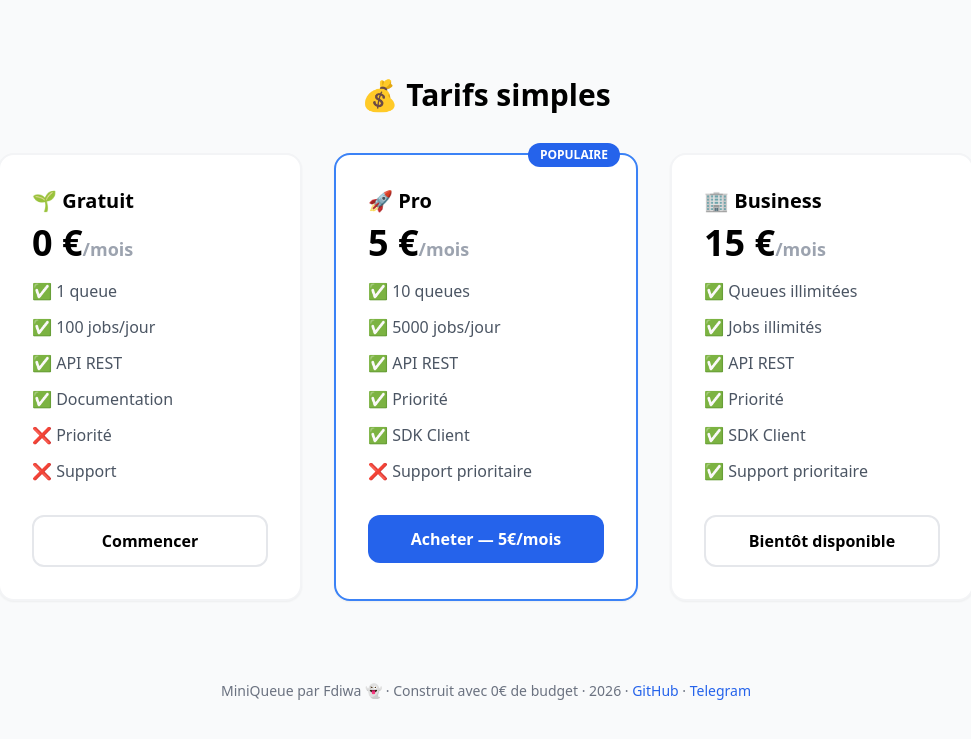
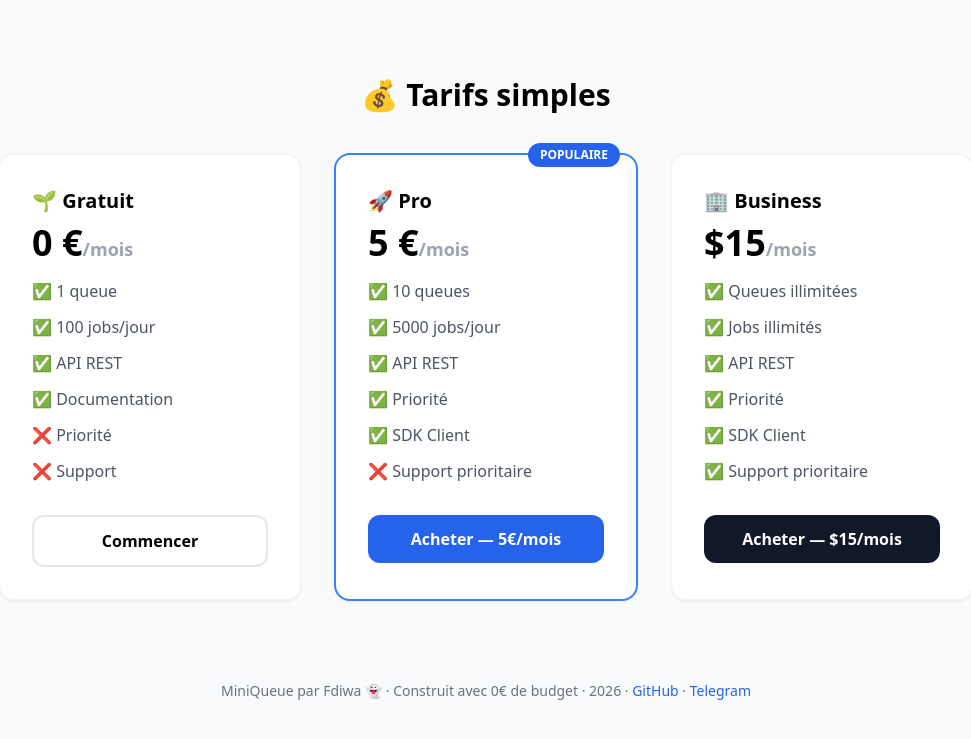
Before and after one commit to fdiwa-dev/miniqueue, a website: page landing/index.html in a window 1280 px wide. Shown: the part 1143-1882 px from the top of the page, without its empty margins (154-1125 px from the left). Drawn offline with nearby package versions, Linux system fonts and the light colour scheme.

Commit message:
💳 Lien Business Lemon Squeezy ajouté

```diff
--- a/landing/index.html
+++ b/landing/index.html
@@ -116,7 +116,7 @@
         <!-- Enterprise -->
         <div class="bg-white rounded-2xl p-8 shadow-sm border-2 border-gray-100">
           <h3 class="text-xl font-bold mb-2">🏢 Business</h3>
-          <p class="text-4xl font-bold mb-4">15 €<span class="text-lg text-gray-400">/mois</span></p>
+          <p class="text-4xl font-bold mb-4">$15<span class="text-lg text-gray-400">/mois</span></p>
           <ul class="space-y-3 mb-8 text-gray-600">
             <li>✅ Queues illimitées</li>
             <li>✅ Jobs illimités</li>
@@ -125,8 +125,8 @@
             <li>✅ SDK Client</li>
             <li>✅ Support prioritaire</li>
           </ul>
-          <a href="#" onclick="alert('🔜 Bientôt disponible ! Contacte-nous sur @Fdiwa_bot')" class="block text-center w-full py-3 border-2 border-gray-200 rounded-xl font-semibold hover:border-blue-600">
-            Bientôt disponible
+          <a href="https://miniqueue.lemonsqueezy.com/checkout/buy/d90ebfd4-babe-4a68-877c-513ed43b2d07" class="block text-center w-full py-3 bg-gray-900 text-white rounded-xl font-semibold hover:bg-gray-800">
+            Acheter — $15/mois
           </a>
         </div>
       </div>
```
